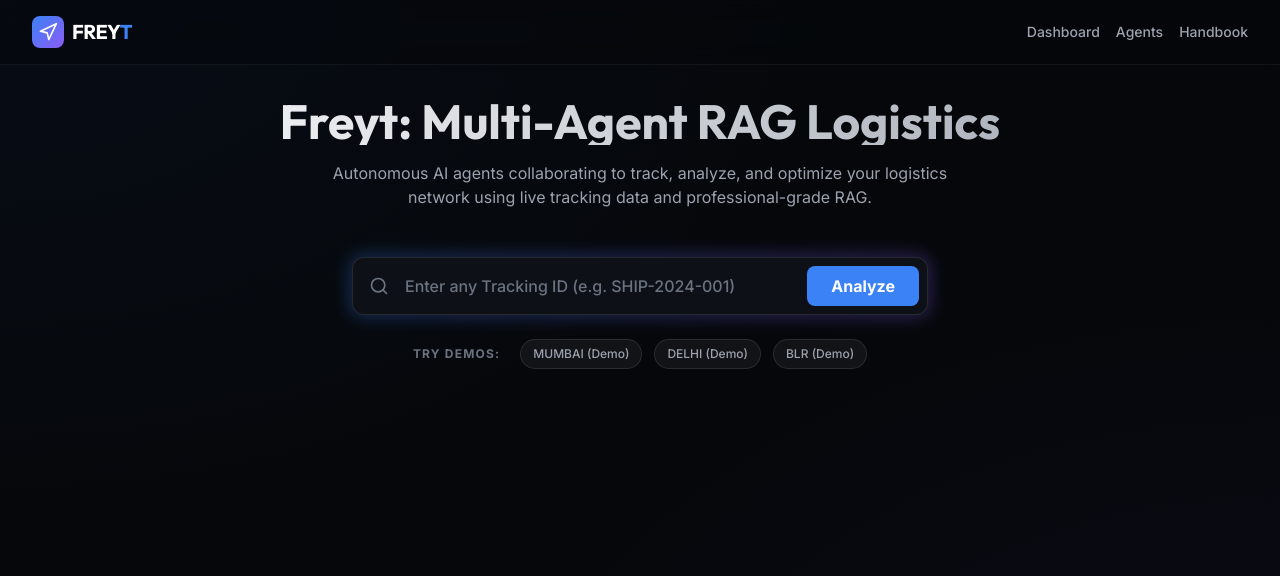
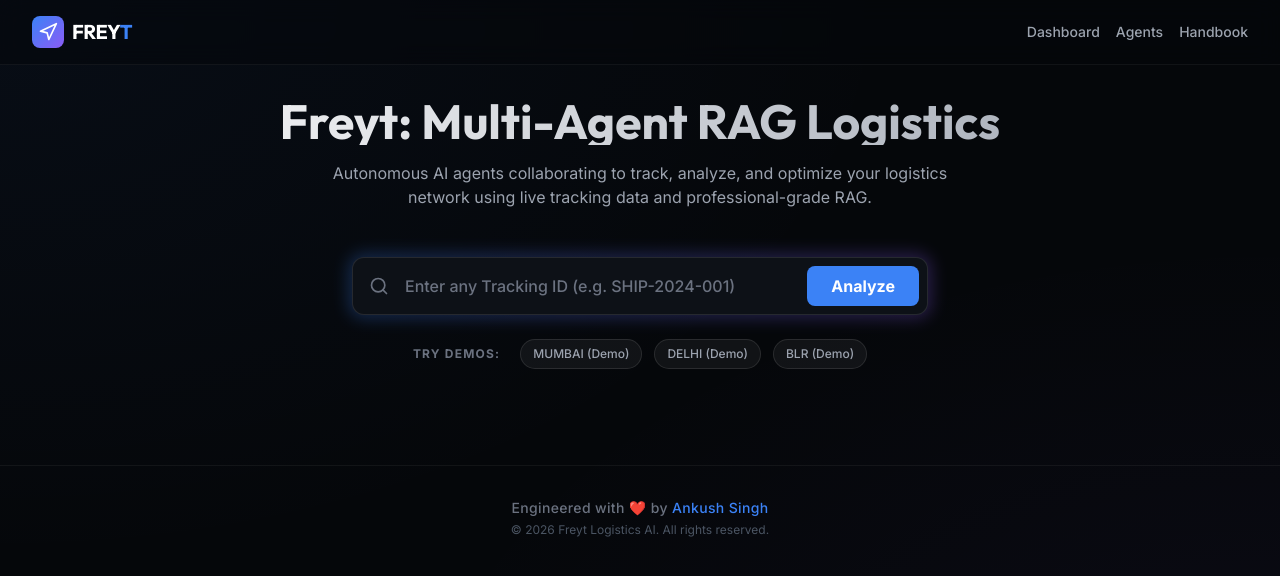
Before and after one commit to ankushsingh003/Freyt, a React (Vite) app in the folder frontend/: page / in a window 1280 px wide. Shown: the top 576 px of the page. Built offline with nearby package versions, Linux system fonts and the light colour scheme.

Commit message:
Credit: Added 'Engineered by Ankush Singh' to the frontend footer

```diff
--- a/frontend/src/App.jsx
+++ b/frontend/src/App.jsx
@@ -175,8 +175,15 @@
                     )}
                 </AnimatePresence>
             </main>
+
+            <footer className="py-8 border-t border-white/5 text-center px-4">
+                <p className="text-gray-500 text-sm font-medium tracking-wide">
+                    Engineered with ❤️ by <span className="text-accent-blue hover:text-accent-purple transition-colors cursor-default">Ankush Singh</span>
+                </p>
+                <p className="text-gray-600 text-xs mt-1">© 2026 Freyt Logistics AI. All rights reserved.</p>
+            </footer>
         </div>
-    )
-}
+    );
+};
 
-export default App
+export default App;
```
